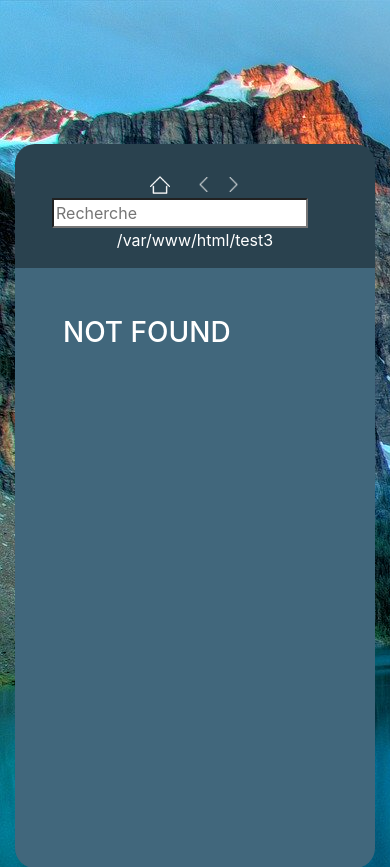
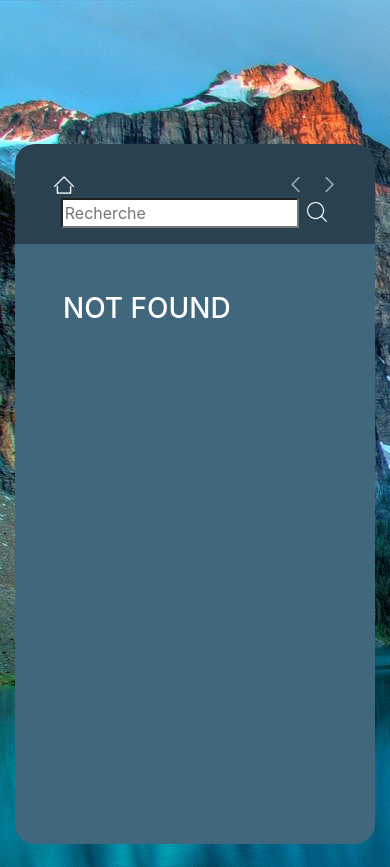
Before and after one commit to aurelie976/explorateur-de-fichiers, a PHP site: page / in a window 390 px wide. Shown: the top 867 px of the page. Run offline with PHP 8.4, Linux system fonts and the light colour scheme.

Commit message:
ajout responsive

```diff
--- a/css/style.css
+++ b/css/style.css
@@ -37,6 +37,8 @@ button{
     width:15px;
     height: 15px;
 }
+
+
 
 .recherche{
     width:30px;
@@ -78,7 +80,7 @@ button{
 
 @media (max-width: 575.98px) {
     .input-search{
-        width:90%;
+        width:80%;
     }
 
     .recherche{
--- a/index.php
+++ b/index.php
@@ -24,32 +24,31 @@ if ( in_array($geturl, $page ) && file_exists("/var/www/html/site/". $geturl )){
         <div class="container info-container info-container-bg-color mt-5 mt-sm-5 mt-md-5 mt-lg-5 mt-xl-5">
             <div
                 class="row text-white pt-4 pb-3 pl-3 pr-3 pt-sm-4 pb-sm-3 pl-sm-3 pr-sm-3 pt-md-4 pb-md-3 pl-md-3 pr-md-3 pt-lg-4 pb-lg-3 pl-lg-3 pr-lg-3 pt-xl-4 pb-xl-3 pl-xl-3 pr-xl-3">
-                <div class="col-12 col-sm-3 col-md-3 col-lg-3 col-xl-3">
+                <div class="col-12 col-sm-12 col-md-3 col-lg-3 col-xl-3">
                     <div
-                        class="d-flex justify-content-center  justify-content-sm-start justify-content-md-start justify-content-lg-start justify-content-xl-start">
+                        class="d-flex justify-content-between justify-content-sm-between justify-content-md-start justify-content-lg-start justify-content-xl-start">
 
-                        <button class="mr-3">
-                        <?php echo '<a href="index.php"><img class="home-icone" src="media/home.png" alt="icone home"/></a>';?>
-                        </button>
+                        <button class="mr-3"><?php echo '<a href="index.php"><img class="home-icone" src="media/home.png" alt="icone home"/></a>';?></button>
+                        <div>
+                            <button><a href=#><img class="before-icone" src="media/before.png" alt="icone dossier parent"></a></button>
+                            <button><a href=#><img class="next-icone" src="media/next.png" alt="icone dossier enfant"></a></button>
+                        </div>
 
-                        <button><a href=#><img class="before-icone" src="media/before.png"
-                                    alt="icone dossier parent"></a></button>
-                        <button><a href=#><img class="next-icone" src="media/next.png"
-                                    alt="icone dossier enfant"></a></button>
                     </div>
                 </div>
 
                 <div
-                    class="col-12 col-sm-5 col-md-5 col-lg-5 col-xl-5 d-flex justify-content-center justify-content-sm-start justify-content-md-start justify-content-lg-start justify-content-xl-start">
-                    <input type="search" id="site-search" name="q" aria-label="Search through site content" placeholder="Recherche">
+                    class="col-12 col-sm-12 mt-sm-2 col-md-5 col-lg-5 col-xl-5 d-flex justify-content-center justify-content-sm-center justify-content-md-start justify-content-lg-start justify-content-xl-start">
+                    <input type="search" id="site-search" name="q" aria-label="Search through site content"
+                        placeholder="Recherche" class="input-search">
 
-                    <button class="text-white"></button>
+                    <button class="text-white"><img class="recherche" src="media/recherche.png"></button>
 
 
                 </div>
 
                 <div
-                    class="col-12 col-sm-4 col-md-4 col-lg-4 col-xl-4 d-flex justify-content-center justify-content-sm-end justify-content-md-end justify-content-lg-end justify-content-xl-end">
+                    class="col-12 d-none col-sm-4 d-sm-none col-md-4 d-md-flex col-lg-4 d-lg-flex col-xl-4 d-xl-flex justify-content-center justify-content-sm-end justify-content-md-end justify-content-lg-end justify-content-xl-end">
 
                     <div class="realpath"><?php  $iterato = new FilesystemIterator(__DIR__, FilesystemIterator::CURRENT_AS_PATHNAME);
 
@@ -65,8 +64,9 @@ if ( in_array($geturl, $page ) && file_exists("/var/www/html/site/". $geturl )){
     <div class="container-fluid mb-5 pb-5 mb-sm-5 pb-sm-5 mb-md-5 pb-md-5 mb-lg-5 pb-lg-5 mb-xl-5 pb-xl-5">
         <div class="container folders-container folders-container-bg-color  text-white">
             <div class="row">
-                <div class="col-12 pt-5 pl-5 pr-5 col-sm-12 pt-sm-5 pl-sm-5 pr-sm-5 col-md-12 pt-md-5 pl-md-5 pr-md-5 col-lg-12 pt-lg-5 pl-lg-5 pr-lg-5 col-xl-12 pt-xl-5 pl-xl-5 pr-xl-5 d-flex align-content-start flex-wrap">
-                 <?php
+                <div
+                    class="col-12 pt-5 pl-5 pr-5 col-sm-12 pt-sm-5 pl-sm-5 pr-sm-5 col-md-12 pt-md-5 pl-md-5 pr-md-5 col-lg-12 pt-lg-5 pl-lg-5 pr-lg-5 col-xl-12 pt-xl-5 pl-xl-5 pr-xl-5 d-flex align-content-start flex-wrap">
+                    <?php
 if ( in_array($geturl, $page ) && file_exists("/var/www/html/site/". $geturl )){
                  listdirectory($iterator);
                  listfichier($iterator);
```
